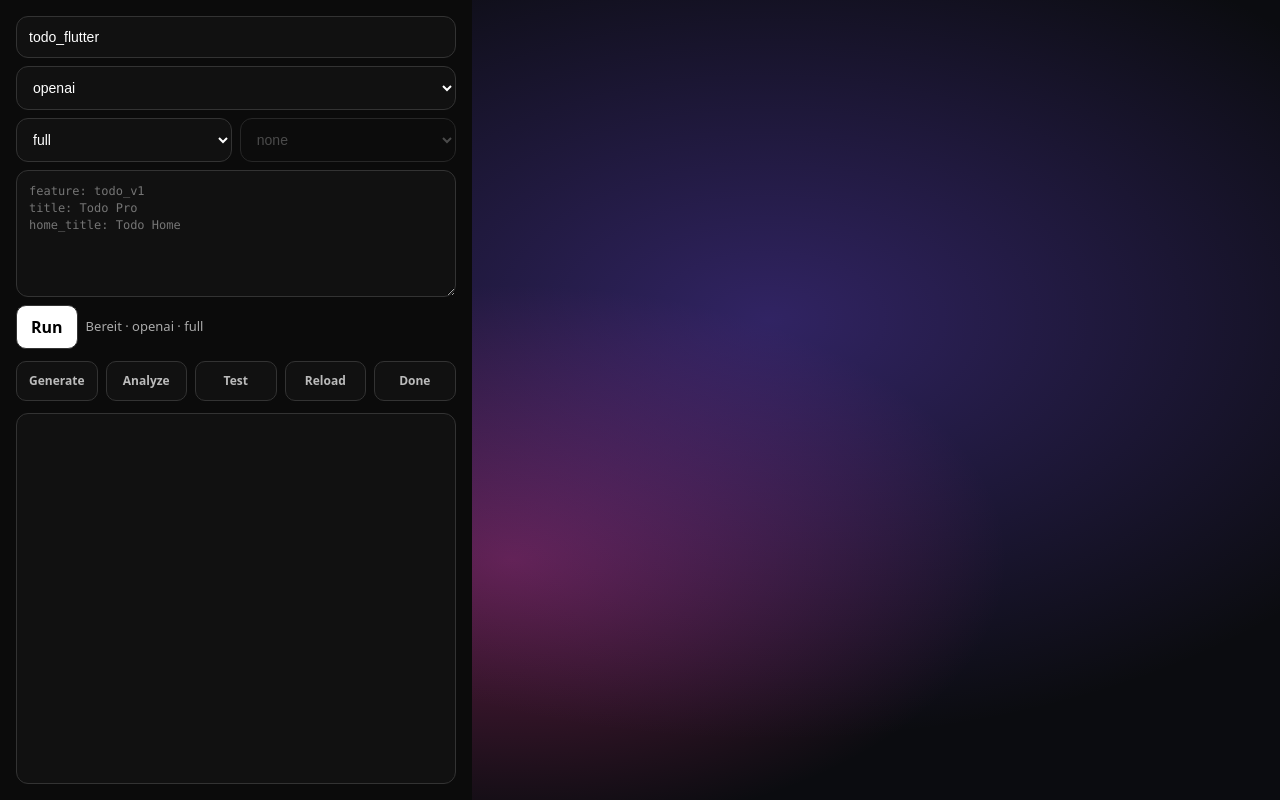
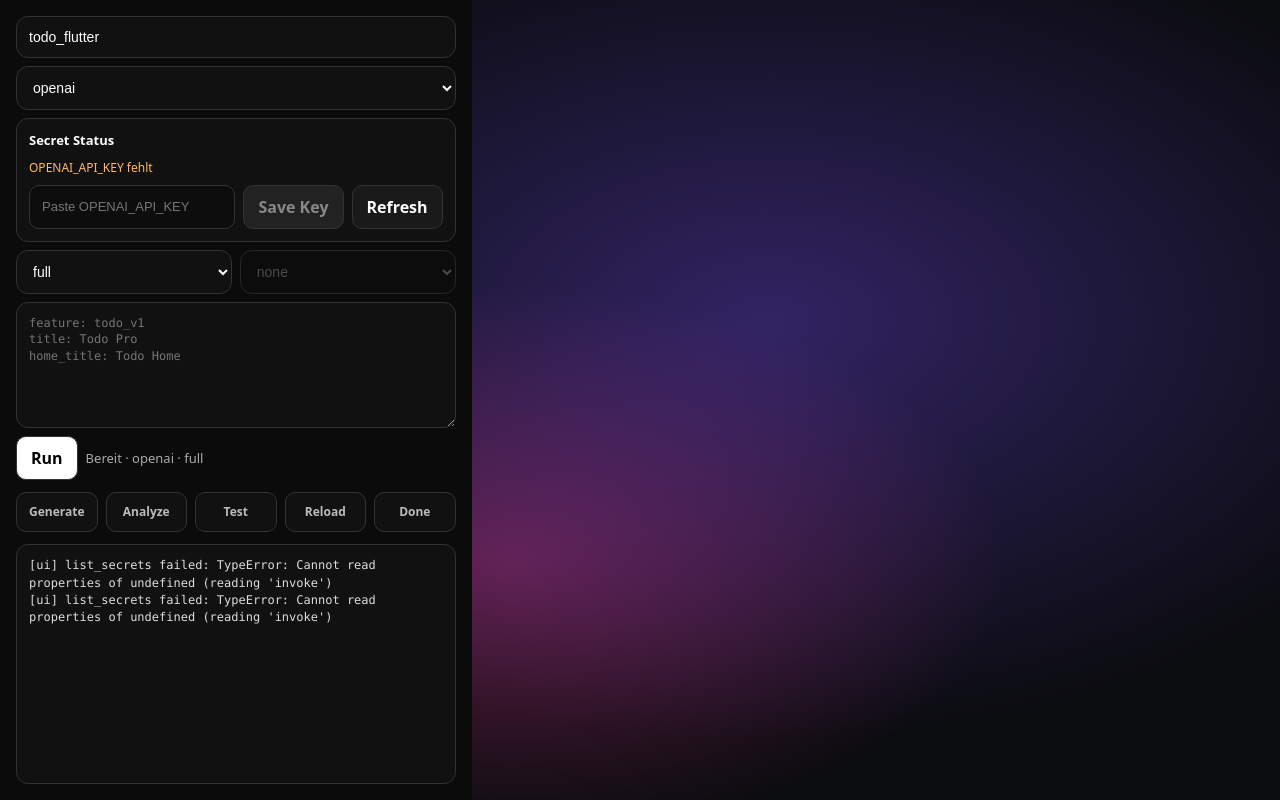
Before and after one commit to MartinWiederhold/Appbuilder, a React (Vite) app in the folder apps/desktop/: page / in a window 1280 px wide. Built offline with nearby package versions, Linux system fonts and the light colour scheme.

Commit message:
BMAD 4.x: disable run when provider secret missing

```diff
--- a/apps/desktop/src/App.tsx
+++ b/apps/desktop/src/App.tsx
@@ -20,7 +20,49 @@ export default function App() {
   const [phase, setPhase] = useState<Phase>("idle");
   const [pausedAt, setPausedAt] = useState<string>("");
 
+  const [secretNames, setSecretNames] = useState<string[]>([]);
+  const [secretInput, setSecretInput] = useState("");
+  const [secretBusy, setSecretBusy] = useState(false);
+
   const logText = useMemo(() => logs.join("\n"), [logs]);
+
+  const requiredSecretName =
+    provider === "openai" ? "OPENAI_API_KEY" : "ANTHROPIC_API_KEY";
+
+  const providerSecretPresent = secretNames.includes(requiredSecretName);
+
+  async function refreshSecrets() {
+    try {
+      const names = await invoke<string[]>("list_secrets");
+      setSecretNames(Array.isArray(names) ? names : []);
+    } catch (e) {
+      setLogs((prev) => [...prev, `[ui] list_secrets failed: ${String(e)}`]);
+    }
+  }
+
+  async function onSaveSecret() {
+    const value = secretInput.trim();
+    if (!value || secretBusy) return;
+
+    try {
+      setSecretBusy(true);
+      await invoke("set_secret", {
+        name: requiredSecretName,
+        value,
+      });
+      setSecretInput("");
+      setLogs((prev) => [...prev, `[ui] stored secret ${requiredSecretName}`]);
+      await refreshSecrets();
+    } catch (e) {
+      setLogs((prev) => [...prev, `[ui] set_secret failed: ${String(e)}`]);
+    } finally {
+      setSecretBusy(false);
+    }
+  }
+
+  useEffect(() => {
+    refreshSecrets();
+  }, []);
 
   useEffect(() => {
     const unlistenPromises = [
@@ -170,6 +212,77 @@ export default function App() {
           <option value="anthropic">anthropic</option>
         </select>
 
+        <div
+          style={{
+            display: "grid",
+            gap: 8,
+            padding: 12,
+            borderRadius: 12,
+            border: "1px solid #333",
+            background: "#111",
+          }}
+        >
+          <div style={{ fontSize: 13, fontWeight: 700 }}>
+            Secret Status
+          </div>
+
+          <div style={{ fontSize: 12, color: providerSecretPresent ? "#9ee37d" : "#ffb86b" }}>
+            {providerSecretPresent
+              ? `${requiredSecretName} vorhanden`
+              : `${requiredSecretName} fehlt`}
+          </div>
+
+          <div style={{ display: "grid", gridTemplateColumns: "1fr auto auto", gap: 8 }}>
+            <input
+              type="password"
+              value={secretInput}
+              onChange={(e) => setSecretInput(e.target.value)}
+              placeholder={`Paste ${requiredSecretName}`}
+              style={{
+                width: "100%",
+                padding: 12,
+                borderRadius: 10,
+                border: "1px solid #333",
+                background: "#0d0d0d",
+                color: "#fff",
+                fontSize: 13,
+              }}
+            />
+
+            <button
+              onClick={onSaveSecret}
+              disabled={secretBusy || !secretInput.trim()}
+              style={{
+                padding: "10px 14px",
+                borderRadius: 10,
+                border: "1px solid #333",
+                background: secretBusy || !secretInput.trim() ? "#222" : "#fff",
+                color: secretBusy || !secretInput.trim() ? "#888" : "#000",
+                cursor: secretBusy || !secretInput.trim() ? "not-allowed" : "pointer",
+                fontWeight: 600,
+              }}
+            >
+              Save Key
+            </button>
+
+            <button
+              onClick={refreshSecrets}
+              disabled={secretBusy}
+              style={{
+                padding: "10px 14px",
+                borderRadius: 10,
+                border: "1px solid #333",
+                background: "#1a1a1a",
+                color: "#fff",
+                cursor: secretBusy ? "not-allowed" : "pointer",
+                fontWeight: 600,
+              }}
+            >
+              Refresh
+            </button>
+          </div>
+        </div>
+
         <div style={{ display: "grid", gridTemplateColumns: "1fr 1fr", gap: 8 }}>
           <select
             value={mode}
@@ -234,7 +347,7 @@ export default function App() {
         <div style={{ display: "flex", gap: 8, alignItems: "center", flexWrap: "wrap" }}>
           <button
             onClick={onRun}
-            disabled={running}
+            disabled={running || !providerSecretPresent}
             style={{
               padding: "10px 14px",
               borderRadius: 10,
```
